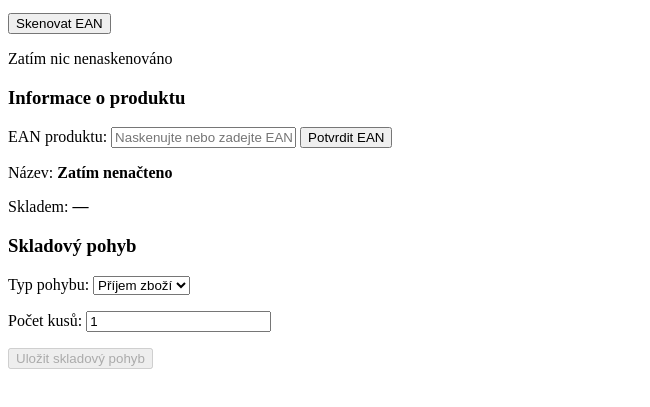
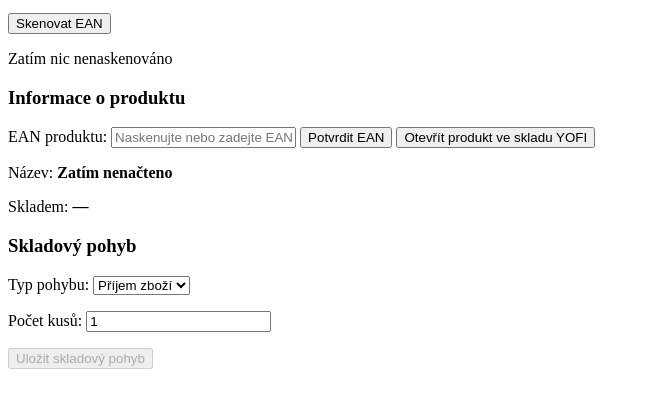
Before and after one commit to Yofismenarna/yofi-mobile, a plain HTML site: page index.html in a window 1280 px wide. Shown: the part 101-508 px from the top of the page, without its empty margins (0-650 px from the left). Drawn offline with Linux system fonts and the light colour scheme.

Commit message:
Add button to open product in YOFI stock

```diff
--- a/index.html
+++ b/index.html
@@ -48,6 +48,10 @@
 
 <button type="button" onclick="confirmEAN()">
   Potvrdit EAN
+</button>
+
+<button type="button" onclick="openStockWithEAN()">
+  Otevřít produkt ve skladu YOFI
 </button>
 
 <script>
```
